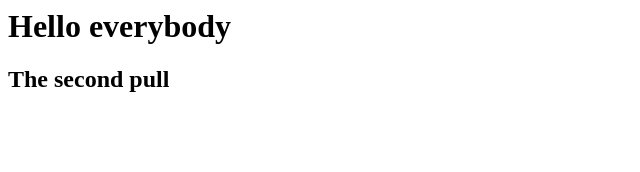
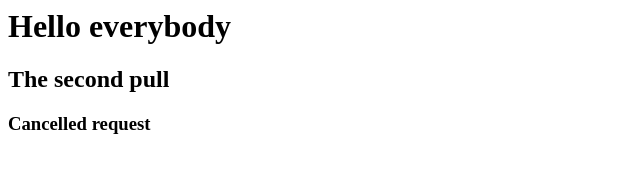
Before and after one commit to v1-integration/test-1, a plain HTML site: page index.html in a window 1280 px wide. Shown: the whole page, without its empty margins (0-640 px from the left). Drawn offline with Linux system fonts and the light colour scheme.

Commit message:
Cancelling this request

```diff
--- a/index.html
+++ b/index.html
@@ -1,2 +1,3 @@
 <h1>Hello everybody</h1>
 <h2>The second pull</h2>
+<h3>Cancelled request</h3>
```
